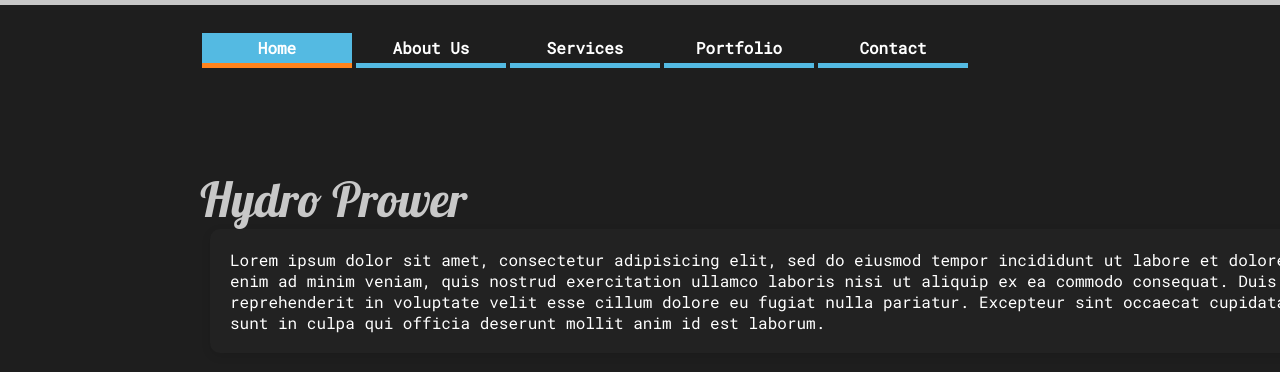
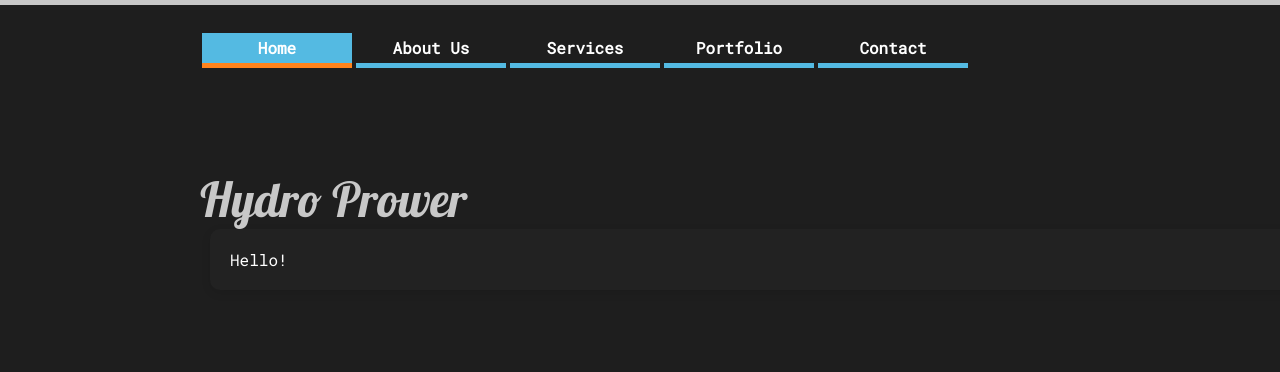
Before and after one commit to HydroPrower/hydroprower.github.io, a plain HTML site: page index.html in a window 1280 px wide. Shown: the top 372 px of the page. Drawn offline with Linux system fonts and the light colour scheme.

Commit message:
Update index.html

```diff
--- a/index.html
+++ b/index.html
@@ -22,7 +22,7 @@
     <br>
   <section class="standalone">
   <div class="title"> <font size="48"> Hydro Prower </font>
-  <article> Lorem ipsum dolor sit amet, consectetur adipisicing elit, sed do eiusmod tempor incididunt ut labore et dolore magna aliqua. Ut enim ad minim veniam, quis nostrud exercitation ullamco laboris nisi ut aliquip ex ea commodo consequat. Duis aute irure dolor in reprehenderit in voluptate velit esse cillum dolore eu fugiat nulla pariatur. Excepteur sint occaecat cupidatat non proident, sunt in culpa qui officia deserunt mollit anim id est laborum.
+  <article> Hello!
   </article>
   </section>
   </body>
```
